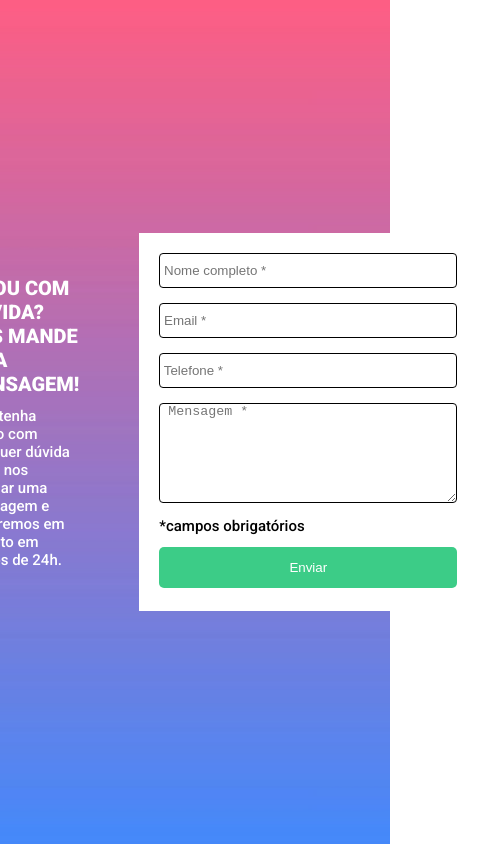
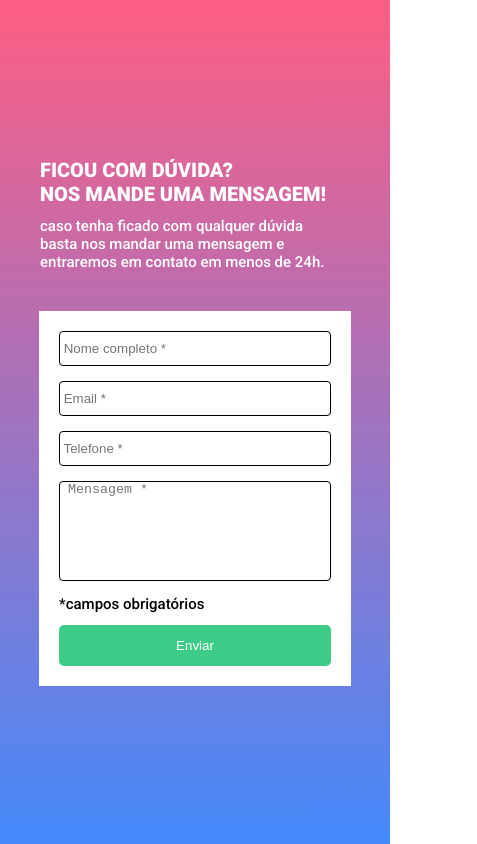
Before and after one commit to jesse-springman/formulario, a plain HTML site: page index.html in a window 390 px wide. Shown: the whole page, 477 px wide, since content can reach past the window. Drawn offline with Linux system fonts and the light colour scheme.

Commit message:
add responsive

```diff
--- a/index.html
+++ b/index.html
@@ -8,6 +8,7 @@
 
     <link rel="stylesheet" href="./src/css/style.css">
     <link rel="stylesheet" href="./src/css/reset.css">
+    <link rel="stylesheet" href="./src/css/responsive.css">
 
     <link rel="preconnect" href="https://fonts.googleapis.com">
     <link rel="preconnect" href="https://fonts.gstatic.com" crossorigin>
@@ -70,7 +71,7 @@
 
 
 
-                <input class="enviar branco" id="enviar" type="submit" value="Enviar">
+                <button class="enviar branco" id="enviar" type="submit">Enviar</button>
             </form>
         </div>
     </main>
--- /dev/null
+++ b/src/css/responsive.css
@@ -0,0 +1,21 @@
+@media(max-width: 700px){
+
+    body{
+        width:80%;
+        margin: 0 auto;
+    }
+
+    .container .conteudo {
+        display: flex;
+        flex-direction: column;
+    }
+
+    .container .conteudo .descricao{
+        margin-bottom: 40px;
+        width: 300px;
+    }
+
+    .container .conteudo .formulario .enviar{
+        max-width: 100%;
+    }
+}
--- a/src/css/style.css
+++ b/src/css/style.css
@@ -1,13 +1,16 @@
 body{
 font-size: 15px;
 font-weight: 400;
+background: url(../desafio3/bg-repeat.jpg);
+background-size: 100% 100%;
+height: 100vh;
+font-family: 'Roboto', sans-serif;
+overflow: hidden;
+width: 100vw;
 }
 
 .container{
-    background: url(../desafio3/bg-repeat.jpg);
-    background-size: 100% 100%;
-    height: 100vh;
-    font-family: 'Roboto', sans-serif;
+
 
 }
 
@@ -33,23 +36,28 @@ font-weight: 400;
 
 .container .conteudo .formulario{
     background-color: #fff;
-    width: 340px;
-    height: 378px;
+    max-width: 340px;
+    max-height: 378px;
     padding: 20px;
     position: relative;
+    width: 100%;
 }
 
 .container .conteudo .formulario .input{
     width: 298px;
+    max-width: 100%;
     height: 35px;
     margin-bottom: 15px;
     border: 1px solid;
     border-radius: 4px;
+    width: 100%;
 }
 
 
 .container .conteudo .formulario .mensagem{
     height: 100px;
+    resize: none;
+
 }
 .container .conteudo .formulario .aviso-obrigatorio{
   color: #000;
--- a/src/js/formulario.js
+++ b/src/js/formulario.js
@@ -14,6 +14,7 @@ enviar.addEventListener('click', ()=>{
         if(item.value === ""){
 
        item.classList.add('borda-red');
+       item.classList.remove('borda-green')
        mensagemErro[indice].classList.add('mostrar');
        }
 
```
